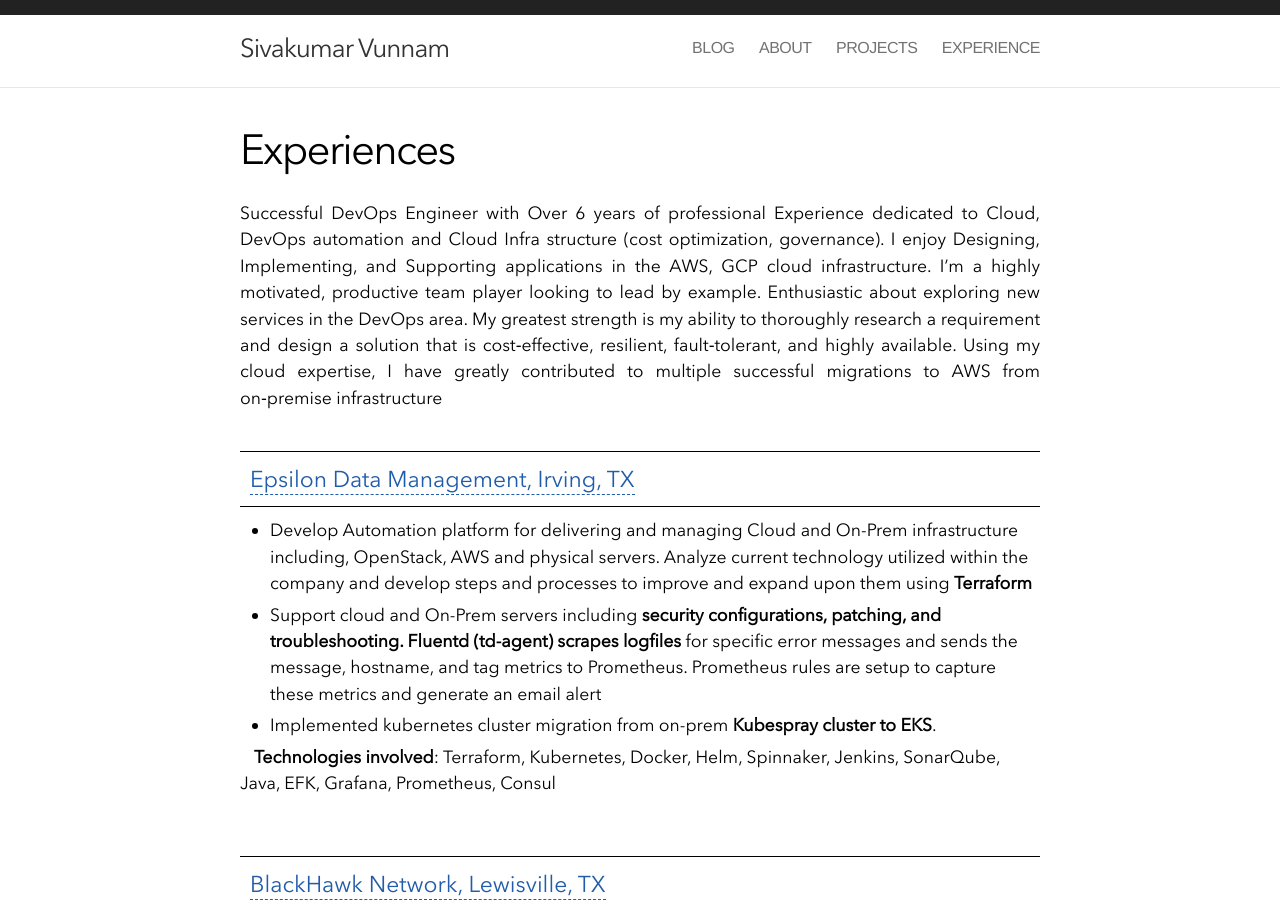
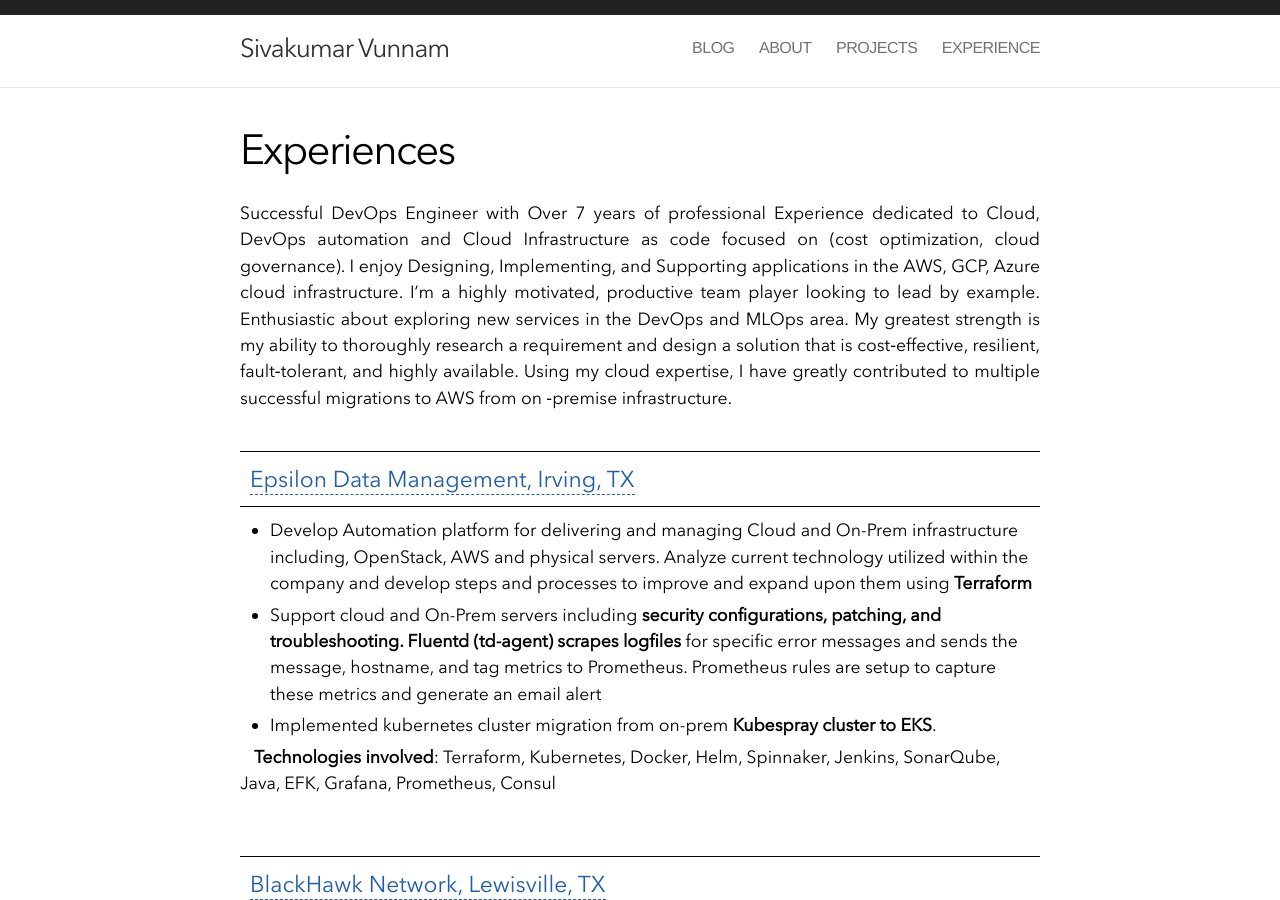
Before and after one commit to sivakumarvunnam/sivakumarvunnam.github.io, a Jekyll site: the page built from experiences.html, in a window 1280 px wide and 900 px high. Built offline with Jekyll 4.4.1, drawn with Linux system fonts in a browser that asks for light colours; nearby versions of some CDN libraries.

Commit message:
Update experiences.html

```diff
--- a/experiences.html
+++ b/experiences.html
@@ -8,7 +8,7 @@
     <h1>Experiences</h1>
   </header>
   <p style="text-align:justify;">
-  Successful DevOps Engineer with Over 6 years of professional Experience dedicated to Cloud, DevOps automation and Cloud Infra structure (cost optimization, governance). I enjoy Designing, Implementing, and Supporting applications in the AWS, GCP cloud infrastructure. I’m a highly motivated, productive team player looking to lead by example. Enthusiastic about exploring new services in the DevOps area. My greatest strength is my ability to thoroughly research a requirement and design a solution that is cost‑effective, resilient, fault‑tolerant, and highly available. Using my cloud expertise, I have greatly contributed to multiple successful migrations to AWS from on‑premise infrastructure
+  Successful DevOps Engineer with Over 7 years of professional Experience dedicated to Cloud, DevOps automation and Cloud Infrastructure as code focused on (cost optimization, cloud governance). I enjoy Designing, Implementing, and Supporting applications in the AWS, GCP, Azure cloud infrastructure. I’m a highly motivated, productive team player looking to lead by example. Enthusiastic about exploring new services in the DevOps and MLOps area. My greatest strength is my ability to thoroughly research a requirement and design a solution that is cost‑effective, resilient, fault‑tolerant, and highly available. Using my cloud expertise, I have greatly contributed to multiple successful migrations to AWS from on ‑premise infrastructure.
   </p>
 
   <div class="Experiences">
```
